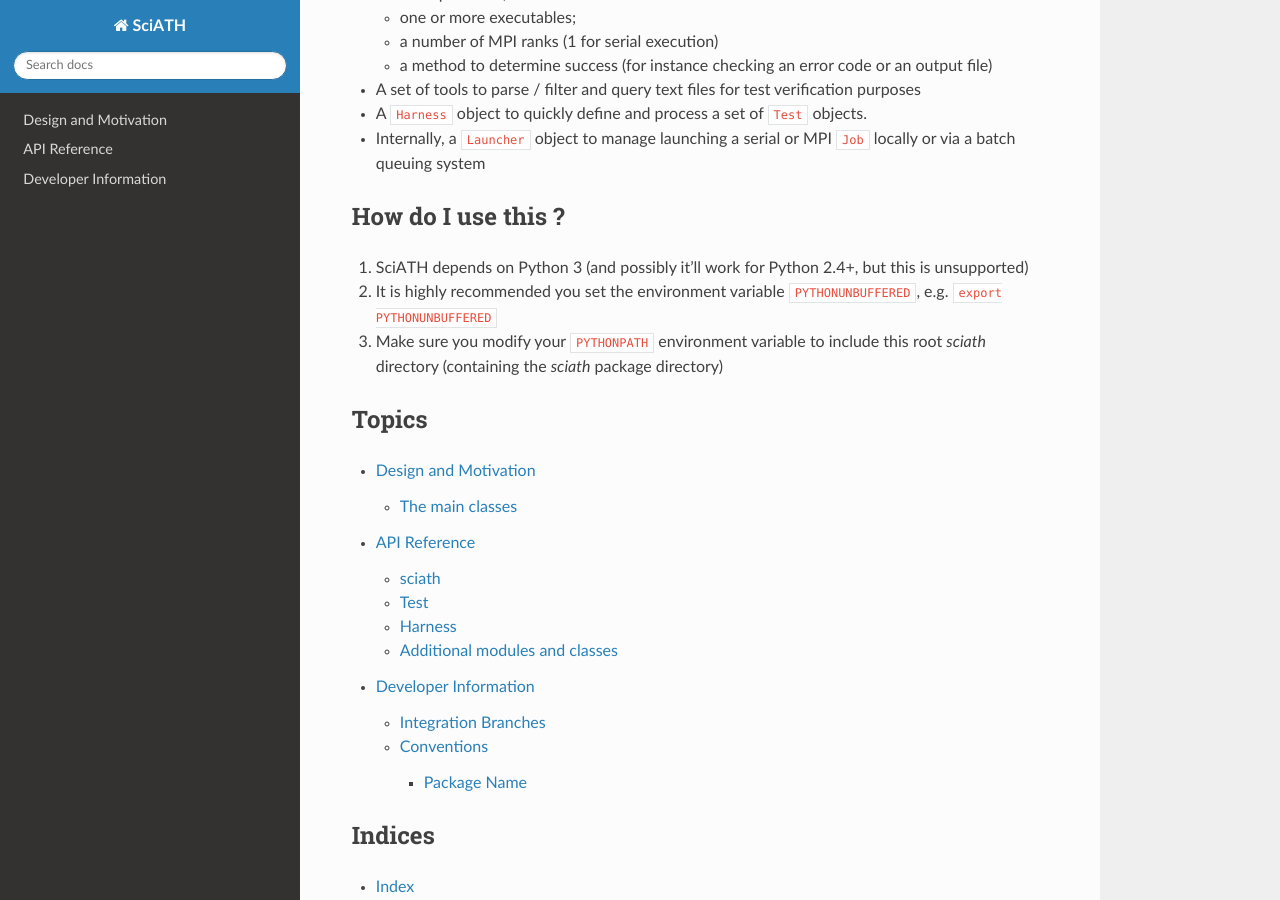
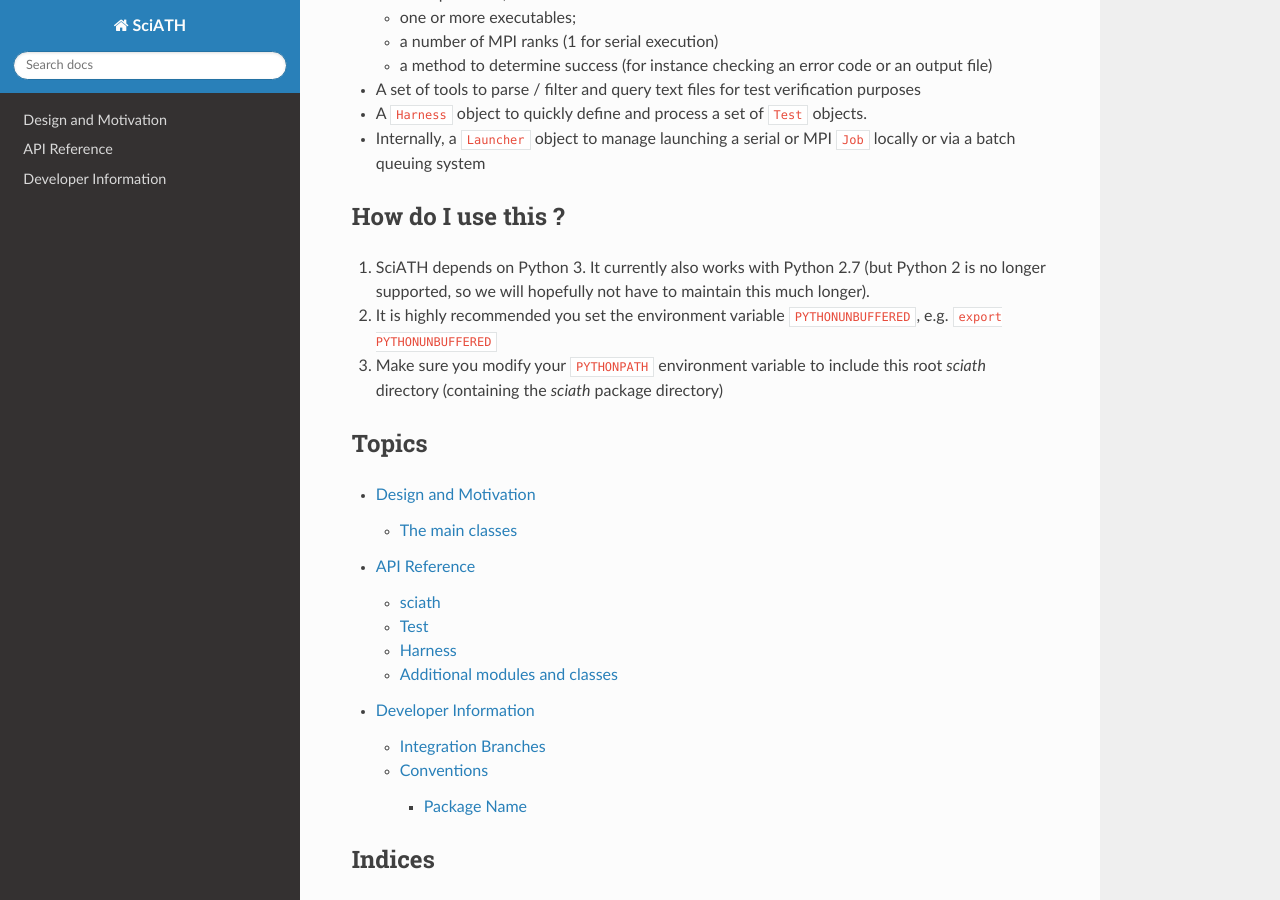
Before and after one commit to sciath/sciath, a Sphinx documentation site: the page built from docs/index.rst, in a window 1280 px wide and 900 px high, scrolled down 651 px. Built offline with Sphinx 7.4.7 and the Read the Docs theme 2.0.0, drawn with Linux system fonts in a browser that asks for light colours.

Commit message:
Docs: note python 2.7 support (to be removed at some point)

```diff
--- a/docs/index.rst
+++ b/docs/index.rst
@@ -42,7 +42,9 @@ SciATH provides:
 How do I use this ?
 ===================
 
-1. SciATH depends on Python 3 (and possibly it'll work for Python 2.4+, but this is unsupported)
+1. SciATH depends on Python 3. It currently also works with Python 2.7 (but
+   Python 2 is no longer supported, so we will hopefully not have to maintain
+   this much longer).
 
 2. It is highly recommended you set the environment
    variable ``PYTHONUNBUFFERED``, e.g. ``export PYTHONUNBUFFERED``
```
